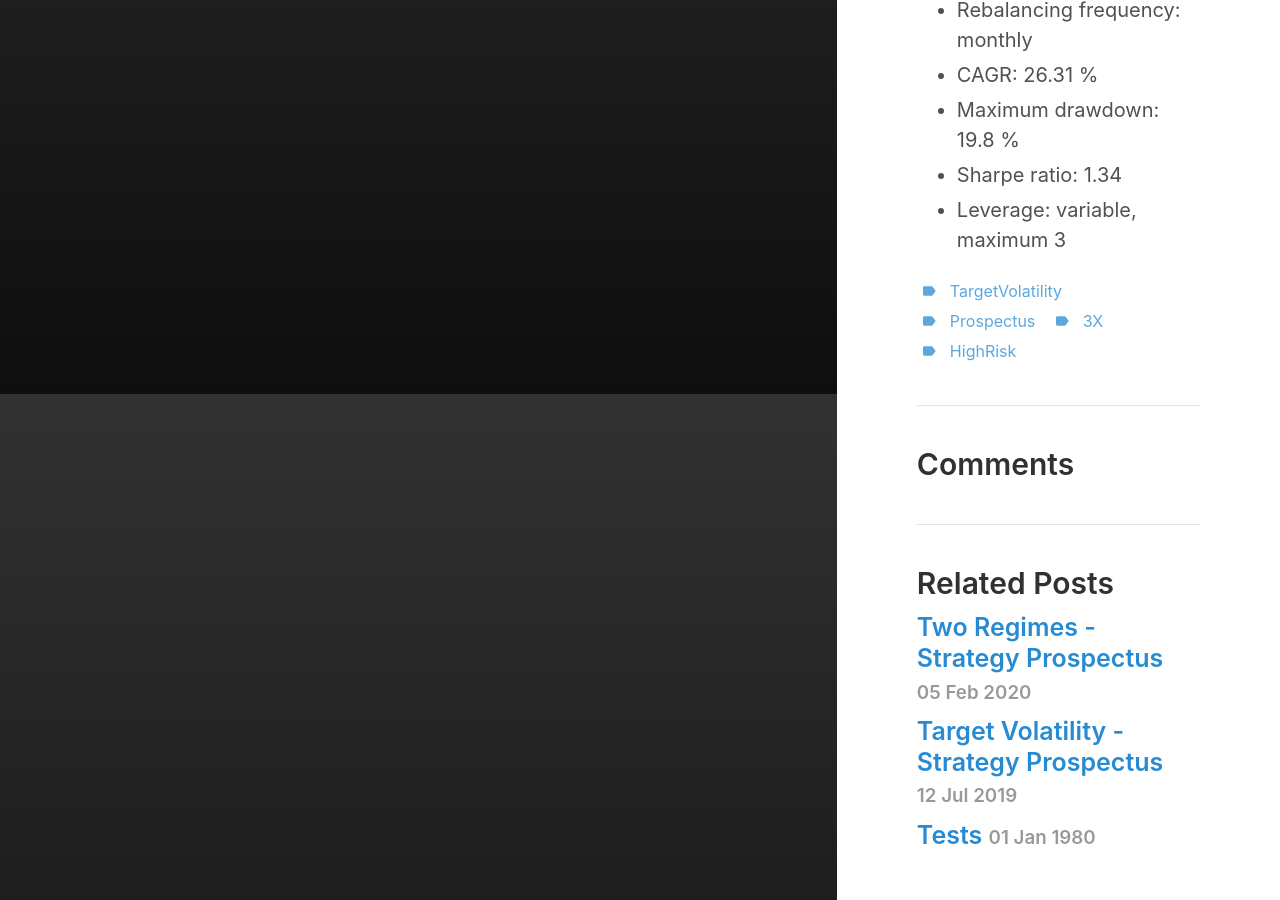
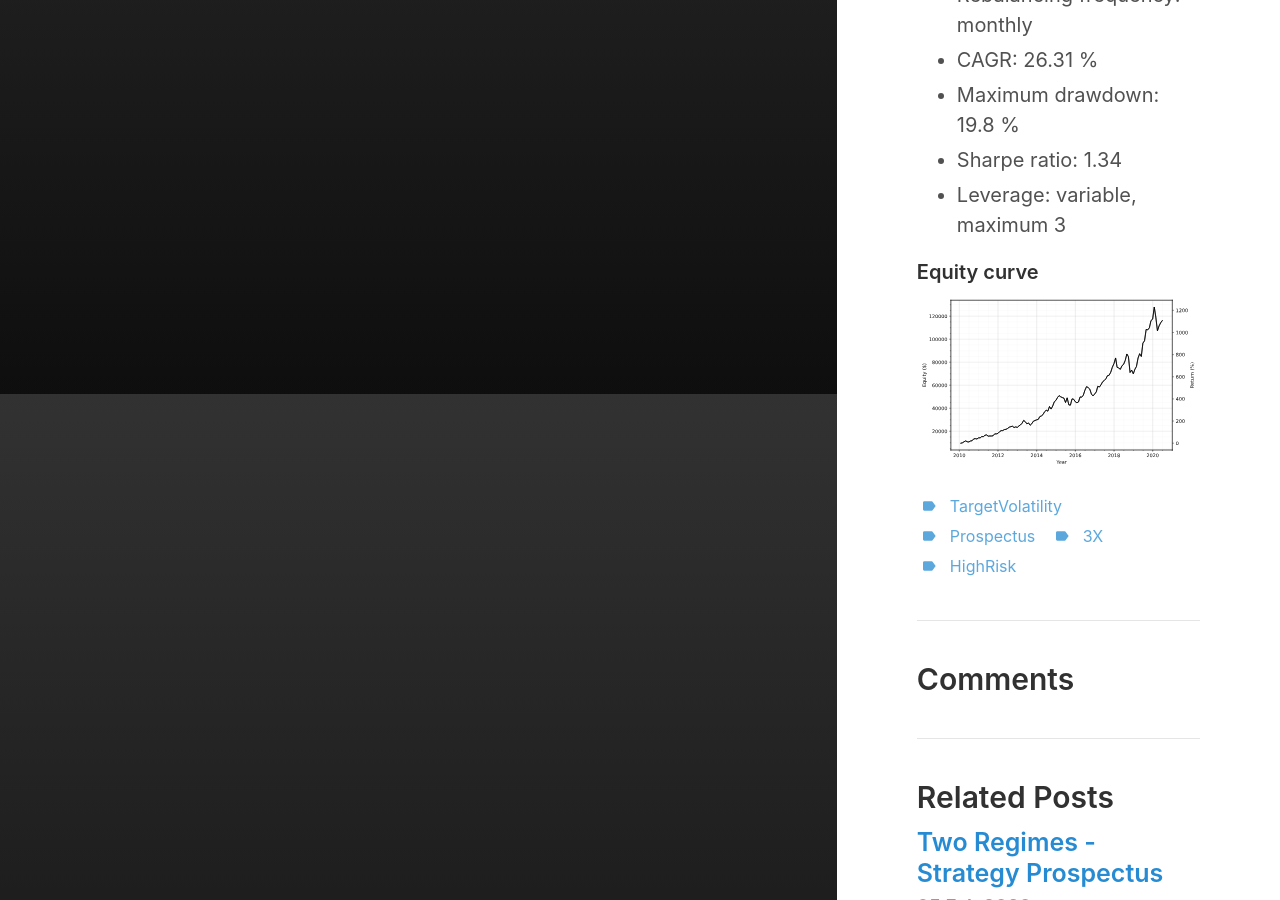
Before and after one commit to IthacaResearch/ithacaresearch.github.io, a Jekyll site: the page built from _posts/2019-08-03-Target-Volatility-3X.md, in a window 1280 px wide and 900 px high, scrolled down 1406 px. Built offline with Jekyll 4.4.1, drawn with Linux system fonts in a browser that asks for light colours.

Commit message:
Update 2019-08-03-Target-Volatility-3X.md

```diff
--- a/_posts/2019-08-03-Target-Volatility-3X.md
+++ b/_posts/2019-08-03-Target-Volatility-3X.md
@@ -15,10 +15,13 @@ The main risks of this strategy are high leverage and unforeseen changes in corr
 
 Strategy updates are available to "Odysseus" and "Zeus" Patrons.
 
-**Strategy details**
+#### Strategy details
 * Backtest period: Jan 2010 - Jun 2020
 * Rebalancing frequency: monthly
 * CAGR: 26.31 %
 * Maximum drawdown: 19.8 %
 * Sharpe ratio: 1.34
 * Leverage: variable, maximum 3
+
+#### Equity curve
+![Target Volatility 3X](/images/target_volatility_returns_3x.svg)
```
